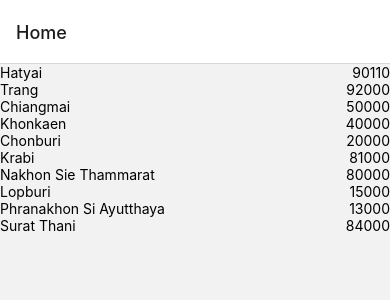
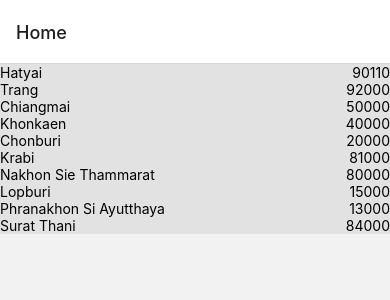
Before and after one commit to Tanakorn13/lab-3sa04-react_native, a React Native app: screen /Home in a window 390 px wide. Shown: the top 300 px of the page. Built offline with nearby package versions, Linux system fonts and the light colour scheme.

Commit message:
เพิ่มสีbackground

```diff
--- a/screen/ZipCodeScreen.js
+++ b/screen/ZipCodeScreen.js
@@ -16,7 +16,7 @@ const availableZipItems = [
 ]
 
 const ZipItem = ({place, code, navigation}) => (
-    <TouchableHighlight onPress={() => navigation.navigate('Weather', { zipCode: code})}>
+    <TouchableHighlight style={{backgroundColor:'rgba(210, 210, 210, 0.5)'}} onPress={() => navigation.navigate('Weather', { zipCode: code})}>
         <View style={styles.zipItem}>
             <Text>{place}</Text>
             <Text >{code}</Text>
```
Also changed, not shown: 1 other file (tests, documents, lock files or other folders).
